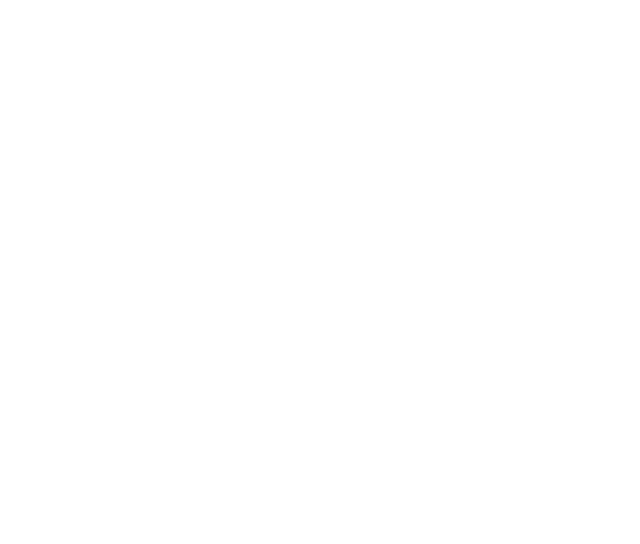
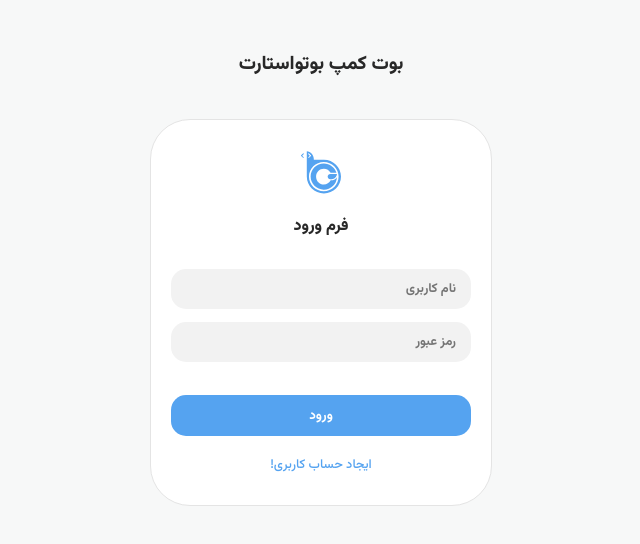
Before and after one commit to Hanan0631/Admin-Panel-Nextjs, a Next.js app: page /login in a window 1280 px wide. Shown: the top 544 px of the page, without its empty margins (489-1129 px from the left). Built offline with nearby package versions, Linux system fonts and the light colour scheme.

Commit message:
Login page created

```diff
--- /dev/null
+++ b/components/templates/Form.module.css
@@ -0,0 +1,77 @@
+.formContainer {
+  width: 100%;
+  min-height: 100vh;
+  display: flex;
+  flex-direction: column;
+  align-items: center;
+  background-color: #f7f8f8;
+}
+
+.formContainer h1 {
+  margin-top: 50px;
+  margin-bottom: 40px;
+  font-size: 1.2rem;
+  color: #282828;
+}
+.form {
+  background-color: #ffffff;
+  padding: 30px 20px;
+  border: 1px solid #e4e4e4;
+  border-radius: 40px;
+  display: flex;
+  flex-direction: column;
+  align-items: center;
+}
+
+.form h3 {
+  font-size: 1rem;
+  color: #282828;
+  margin-top: 20px;
+  margin-bottom: 30px;
+}
+
+.form form input {
+  width: 300px;
+  font-size: 0.8rem;
+  padding: 10px 15px;
+  background-color: #f2f2f2;
+  border-radius: 15px;
+  border: none;
+  margin-bottom: 3px;
+}
+
+.form form div {
+  margin-bottom: 10px;
+}
+
+.form p {
+  font-size: 0.6rem;
+  margin-right: 10px;
+  color: red;
+}
+
+.form form input:hover {
+  outline: none;
+}
+
+.form form input:focus {
+  outline: none;
+}
+
+.form form button {
+  width: 300px;
+  color: #ffffff;
+  background-color: #55a3f0;
+  border-radius: 15px;
+  border: none;
+  margin-top: 20px;
+  margin-bottom: 20px;
+  padding: 10px 15px;
+  cursor: pointer;
+}
+
+.form span {
+  color: #55a3f0;
+  font-size: 0.8rem;
+  cursor: pointer;
+}
--- /dev/null
+++ b/components/templates/Login.js
@@ -0,0 +1,91 @@
+//cookies-next
+import { setCookie } from "cookies-next";
+
+//next
+import { useRouter } from "next/router";
+
+//react-hook-form
+import { useForm } from "react-hook-form";
+
+//services
+import { useLogin } from "services/mutations";
+
+//utils
+import { errorToast, successToast } from "utils/toast";
+
+//styles
+import styles from "./Form.module.css";
+import Logo from "../icons/Logo";
+
+function Login() {
+  const router = useRouter();
+
+  const {
+    register,
+    handleSubmit,
+    watch,
+    formState: { errors },
+  } = useForm();
+
+  const password = watch("password");
+  const username = watch("username");
+
+  const { mutate } = useLogin();
+
+  const onSubmit = () => {
+    mutate(
+      { username, password },
+      {
+        onSuccess: (data) => {
+          setCookie("token", data.data?.token);
+          router.push("/");
+          successToast("ورود شما با موفقیت انجام شد");
+        },
+        onError: (error) => {
+          if (error.status === 400)
+            errorToast("نام کاربری یا رمز عبور اشتباه است");
+        },
+      }
+    );
+  };
+  return (
+    <div className={styles.formContainer}>
+      <h1>بوت کمپ بوتواستارت</h1>
+      <div className={styles.form}>
+        <Logo />
+        <h3>فرم ورود</h3>
+        <form onSubmit={handleSubmit(onSubmit)}>
+          <div>
+            <input
+              placeholder="نام کاربری"
+              {...register("username", {
+                required: "نام کاربری خود را وارد کنید.",
+              })}
+            />
+            <p>{errors.username?.message}</p>
+          </div>
+
+          <div>
+            <input
+              placeholder="رمز عبور"
+              type="password"
+              {...register("password", {
+                required: "رمز عبور خود را وارد کنید.",
+                minLength: {
+                  value: 6,
+                  message: "رمز عبور نباید کمتر از شش کاراکتر باشد.",
+                },
+              })}
+            />
+            <p>{errors.password?.message}</p>
+          </div>
+
+          <button type="submit">ورود</button>
+        </form>
+        <span onClick={() => router.push("/register")}>ایجاد حساب کاربری!</span>
+      </div>
+    </div>
+  );
+}
+
+export default Login;
--- a/pages/login.js
+++ b/pages/login.js
@@ -1,9 +1,11 @@
+import Login from "@/components/templates/Login";
+
 function login() {
   return (
     <div>
-
+      <Login />
     </div>
-  )
+  );
 }
 
-export default login
+export default login;
--- /dev/null
+++ b/services/mutations.js
@@ -0,0 +1,13 @@
+//tanstack
+import { useMutation } from "@tanstack/react-query";
+
+//configs
+import api from "../configs/api";
+
+const useLogin = () => {
+  const mutationFn = (data) => api.post("auth/login", data);
+
+  return useMutation({ mutationFn });
+};
+
+export { useLogin };
--- /dev/null
+++ b/utils/toast.js
@@ -0,0 +1,27 @@
+import { toast } from "react-toastify";
+
+const errorToast = (text) => {
+  toast.error(text, {
+    position: "top-left",
+    autoClose: 5000,
+    hideProgressBar: false,
+    closeOnClick: true,
+    pauseOnHover: true,
+    draggable: true,
+    theme: "colored",
+  });
+};
+
+const successToast = (text) => {
+  toast.success(text, {
+    position: "top-left",
+    autoClose: 5000,
+    hideProgressBar: false,
+    closeOnClick: true,
+    pauseOnHover: true,
+    draggable: true,
+    theme: "colored",
+  });
+};
+
+export { errorToast, successToast };
```
